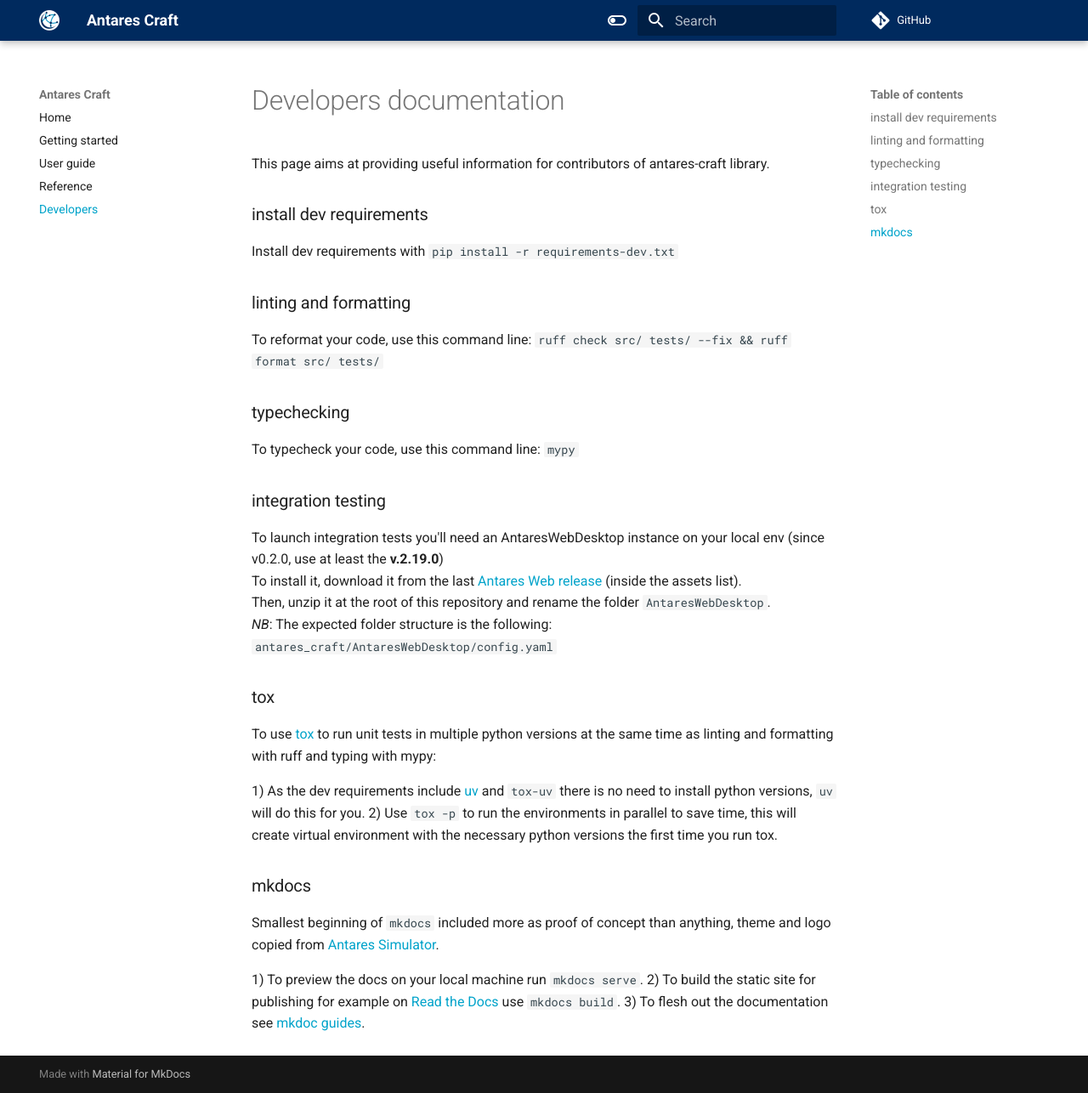
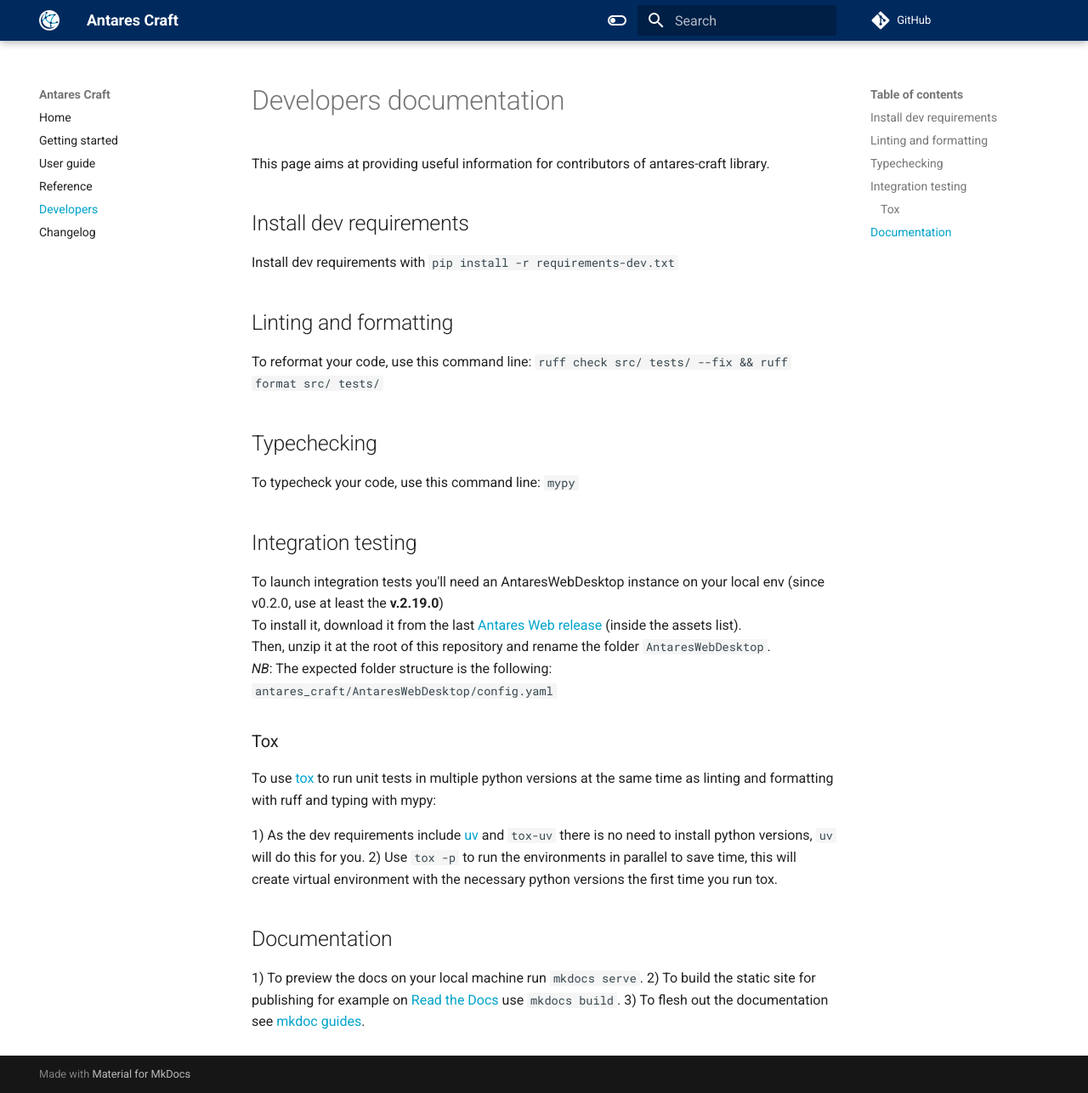
Before and after one commit to AntaresSimulatorTeam/antares_craft, an MkDocs documentation site: the page built from docs/developer.md, in a window 1280 px wide and 1286 px high. Shown: the whole window at 85% size. Built offline with MkDocs 1.6.1 and Material for MkDocs 9.7.7, drawn with Linux system fonts in a browser that asks for light colours; comment, search, counter and statistics services are not loaded.

Commit message:
doc: add changelog, remove obsolete stuff
Signed-off-by: Sylvain Leclerc <sylvain.leclerc@rte-france.com>

```diff
--- a/docs/developer.md
+++ b/docs/developer.md
@@ -2,19 +2,19 @@
 
 This page aims at providing useful information for contributors of antares-craft library.
 
-### install dev requirements
+## Install dev requirements
 
 Install dev requirements with `pip install -r requirements-dev.txt`
 
-### linting and formatting
+## Linting and formatting
 
 To reformat your code, use this command line: `ruff check src/ tests/ --fix && ruff format src/ tests/`
 
-### typechecking
+## Typechecking
 
 To typecheck your code, use this command line: `mypy`
 
-### integration testing
+## Integration testing
 
 To launch integration tests you'll need an AntaresWebDesktop instance on your local env (since v0.2.0, use at least the
 **v.2.19.0**)
@@ -24,7 +24,7 @@
 Then, unzip it at the root of this repository and rename the folder `AntaresWebDesktop`.
 *NB*: The expected folder structure is the following: `antares_craft/AntaresWebDesktop/config.yaml`
 
-### tox
+### Tox
 
 To use [tox](https://tox.wiki/) to run unit tests in multiple python versions at the same time as linting and formatting
 with ruff and typing with mypy:
@@ -34,10 +34,7 @@
 2) Use `tox -p` to run the environments in parallel to save time, this will create virtual environment with the
    necessary python versions the first time you run tox.
 
-### mkdocs
-
-Smallest beginning of `mkdocs` included more as proof of concept than anything, theme and logo copied from [Antares
-Simulator](https://github.com/AntaresSimulatorTeam/Antares_Simulator).
+## Documentation
 
 1) To preview the docs on your local machine run `mkdocs serve`.
 2) To build the static site for publishing for example on [Read the Docs](https://readthedocs.io) use `mkdocs build`.
--- a/mkdocs.yml
+++ b/mkdocs.yml
@@ -6,22 +6,18 @@
   - User guide: user-guide.md
   - Reference: api-reference.md
   - Developers: developer.md
+  - Changelog: CHANGELOG.md
 
 theme:
   name: material
   logo: assets/logo.png
   favicon: assets/Icone.png
   prev_next_buttons_location: none
-  #  custom_dir: docs/overrides
   features:
     - navigation.instant
     - navigation.top
     - content.tabs.link
     - content.code.copy
-  # - navigation.expand
-  #  - navigation.sections
-  #   - header.autohide
-  #   - toc.separate
   palette:
     - media: "(prefers-color-scheme: light)"
       scheme: antares
```
